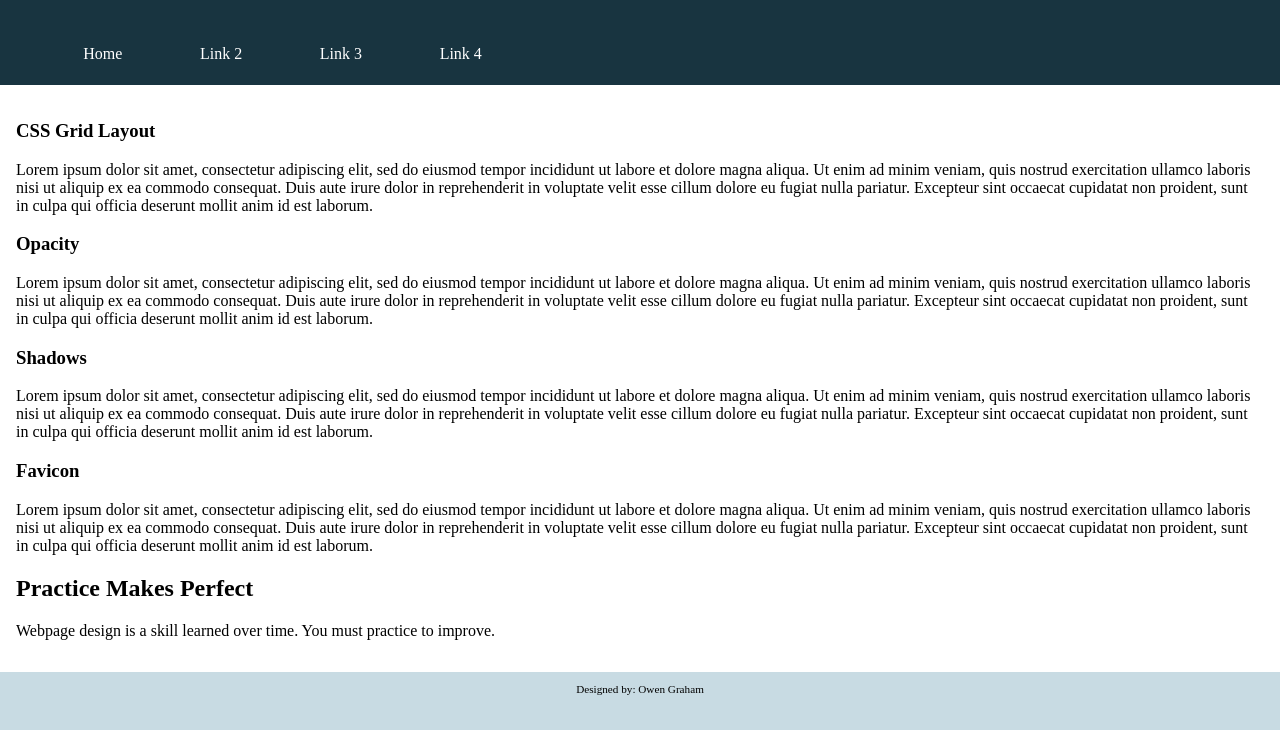
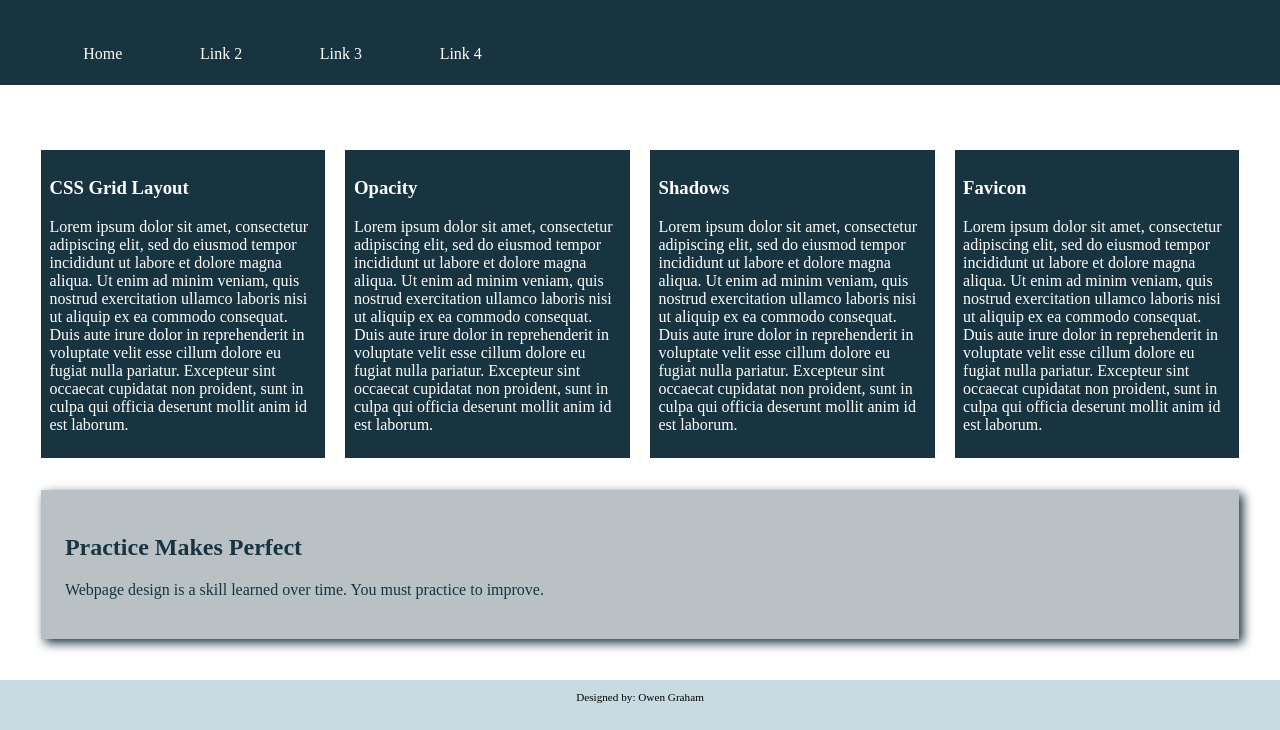
Before and after one commit to 334Fa22/ch7apply-grahowe, a plain HTML site: page index.html in a window 1280 px wide. Shown: the part 70-800 px from the top of the page. Drawn offline with Linux system fonts and the light colour scheme.

Commit message:
Completed assigned problems for all pages

```diff
--- a/css/apply07.css
+++ b/css/apply07.css
@@ -17,6 +17,25 @@ body {
 }
 
 /* Style rules for mobile viewport */
+section {
+  background-color: #183440;
+  color: #fff;
+  margin-top: 4%;
+  padding: 3%;
+}
+
+article {
+  margin-top: 1%;
+  padding: 2%;
+}
+
+aside {
+  background-color: rgba(24, 52, 64, 0.3);
+  padding: 2%;
+  margin-top: 1%;
+  color: #183440;
+  box-shadow: 4px 4px 10px #183440;
+}
 
 /* Style rule for header */
 header {
@@ -56,12 +75,26 @@ footer {
 
 /* Media Query for Tablet Viewport */
 @media screen and (min-width: 650px), print {
+  .grid {
+    display: grid;
+    grid-template-columns: 2;
+    grid-gap: 20px;
+  }
 
+  aside {
+    grid-column: 1 / span 2;
+  }
 
 }
 
 /* Media Query for Desktop Viewport */
 @media screen and (min-width: 1024px), print {
+  .grid {
+    grid-template-columns: 4;
+  }
 
+  aside {
+    grid-column: 1 /span 4;
+  }
 
 }
--- a/index.html
+++ b/index.html
@@ -6,6 +6,9 @@
 	<meta charset="utf-8">
     <link rel="stylesheet" href="css/apply07.css">
     <meta name="viewport" content="width=device-width, initial-scale=1.0">
+		<link rel="icon" type="image/png" sizes="32x32" href="images/facvicon-32.png">
+		<link rel="apple-touch-icon" sizes="180x180" href="images/apple-touch-icon.png">
+		<link rel="shortcut icon" sizes="192x192" href="images/android-chrome-192.png">
 </head>
 <body>
 
```
